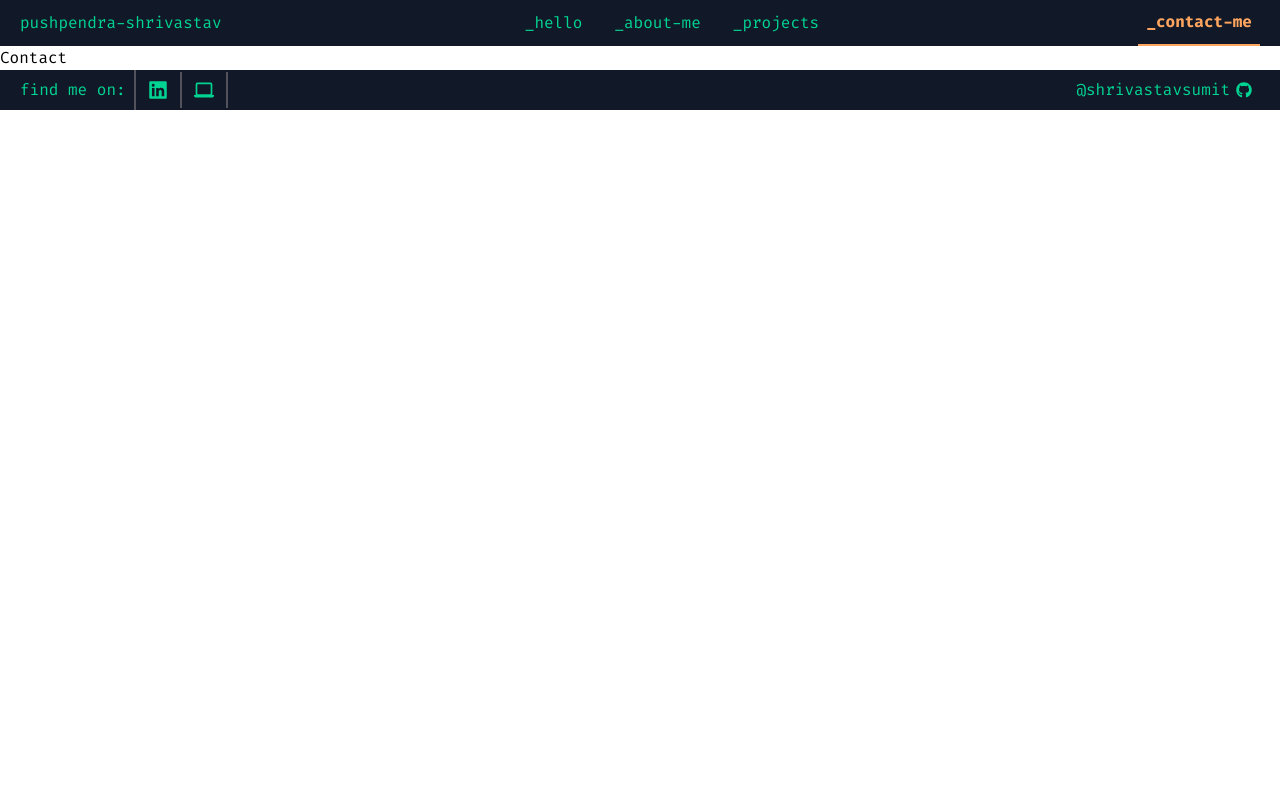
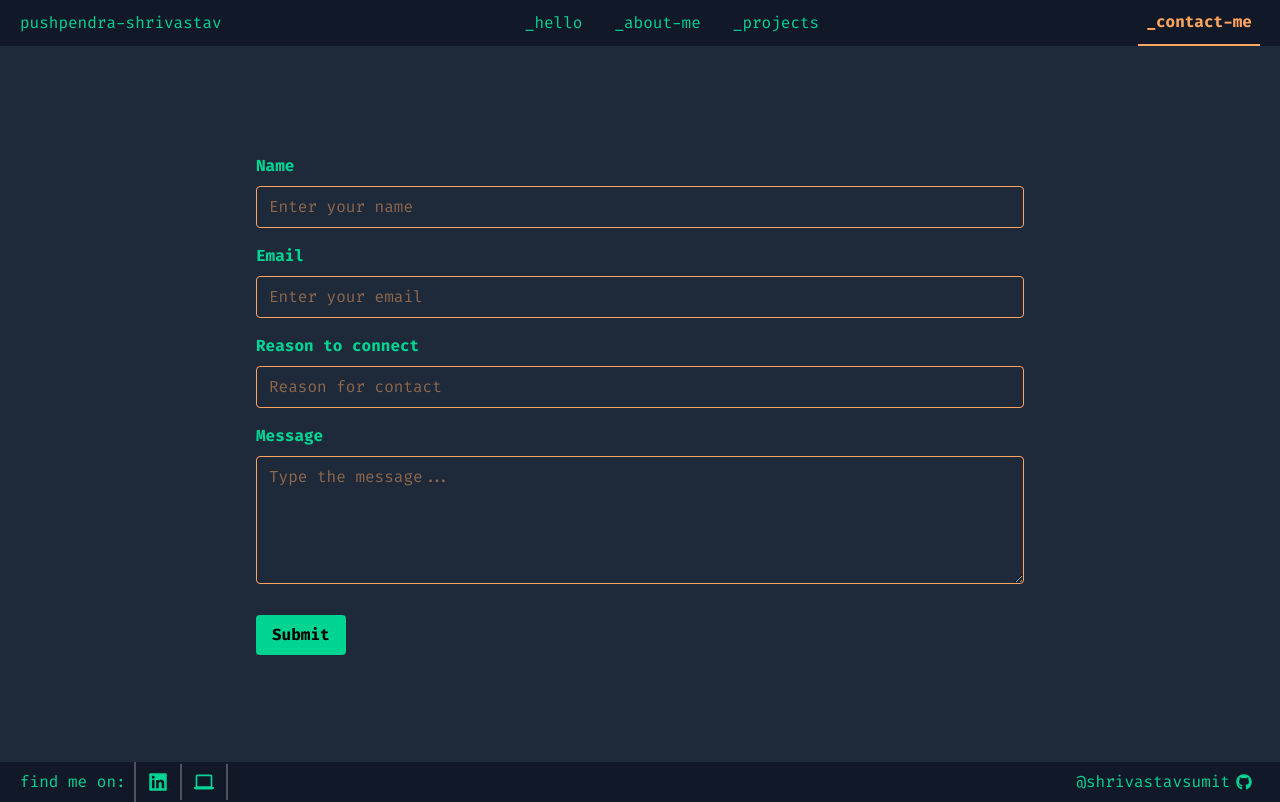
Before and after one commit to shrivastavpush/my-portfolio, a React (Vite) app: page /contact in a window 1280 px wide. Built offline with nearby package versions, Linux system fonts and the light colour scheme.

Commit message:
Contact page added + UI fixes

```diff
--- a/package.json
+++ b/package.json
@@ -13,6 +13,7 @@
     "@tailwindcss/vite": "^4.0.6",
     "react": "^19.0.0",
     "react-dom": "^19.0.0",
+    "react-hook-form": "^7.54.2",
     "react-icons": "^5.4.0",
     "react-router": "^7.1.5",
     "tailwindcss": "^4.0.6"
--- a/src/components/About.tsx
+++ b/src/components/About.tsx
@@ -1,10 +1,10 @@
 
 const About = () => {
     return (
-        <>
+        <section className="flex items-center justify-center w-full h-[89.7vh] lg:h-[89.5vh] bg-gray-800">
             <div id='backdrop'></div>
-            <div>About</div>
-        </>
+            <div className=' text-white'>welcome to About</div>
+        </section>
     )
 }
 
--- a/src/components/Contact.tsx
+++ b/src/components/Contact.tsx
@@ -1,10 +1,107 @@
+import { useForm } from "react-hook-form";
+
+interface FormData {
+    name: string;
+    email: string;
+    subject: string;
+    message: string;
+}
 
 const Contact = () => {
+    const { register, handleSubmit, formState: { errors, isSubmitting }, reset, } = useForm<FormData>();
+
+    const onSubmit = (data: FormData) => {
+        // Handling form submission here (e.g., send email)
+        console.log(data);
+
+        // Clearing the form after submission
+        reset();
+    };
+
     return (
-        <>
-            <div id='backdrop'></div>
-            <div>Contact</div>
-        </>
+        <div className="flex items-center justify-center w-full h-[89.7vh] lg:h-[89.5vh] bg-gray-800">
+            <form onSubmit={handleSubmit(onSubmit)} className="w-[75%] lg:w-[60%] m-auto">
+                <div className="mb-4">
+                    <label htmlFor="name" className="block text-emerald-400 font-bold mb-2">
+                        Name
+                    </label>
+                    <input
+                        placeholder="Enter your name"
+                        type="text"
+                        id="name"
+                        {...register('name',
+                            {
+                                required: { value: true, message: "Oops! Looks like you skipped the name field. Try again, you got this!" },
+                                minLength: { value: 5, message: "Almost there! Just a few more letters for your name. You can do it!" },
+                                maxLength: { value: 20, message: "That's a magnificent name, but it's a tad too long. 20 characters max, please. You're still awesome!" }
+                            })}
+                        className={`border rounded w-full py-2 px-3 text-[#fea55f] ${errors.name ? 'border-red-500' : ''}`}
+                    />
+                    {errors.name && <p className="text-red-500 text-sm mt-1">{errors.name.message}</p>}
+                </div>
+
+                <div className="mb-4">
+                    <label htmlFor="email" className="block text-emerald-400 font-bold mb-2">
+                        Email
+                    </label>
+                    <input
+                        placeholder="Enter your email"
+                        type="email"
+                        id="email"
+                        {...register('email', {
+                            required: { value: true, message: "Don't forget your email! (We all make typos sometimes.)" },
+                            pattern: { value: /^[A-Z0-9._%+-]{4,}@[A-Z0-9.-]{4,}\.[A-Z]{2,}$/i, message: "Email address, please! Double-check for typos. (We've all been there.)" }
+                        })}
+                        className={`border rounded w-full py-2 px-3 text-[#fea55f] ${errors.email ? 'border-red-500' : ''}`}
+                    />
+                    {errors.email && <p className="text-red-500 text-sm mt-1">{errors.email.message}</p>}
+                </div>
+
+                <div className="mb-4">
+                    <label htmlFor="subject" className="block text-emerald-400 font-bold mb-2">
+                        Reason to connect
+                    </label>
+                    <input
+                        placeholder="Reason for contact"
+                        type="text"
+                        id="subject"
+                        {...register('subject',
+                            {
+                                required: { value: true, message: "Subject line, please! What's the gist of your message?" },
+                                minLength: { value: 5, message: "Almost there! Just a few more characters for the subject line. You got this!" },
+                                maxLength: { value: 30, message: "That's a great title, but it's a bit too long for the subject. 30 characters max, please." }
+                            })}
+                        className={`border rounded w-full py-2 px-3 text-[#fea55f] ${errors.subject ? 'border-red-500' : ''}`}
+                    />
+                    {errors.subject && <p className="text-red-500 text-sm mt-1">{errors.subject.message}</p>}
+                </div>
+
+                <div className="mb-6">
+                    <label htmlFor="message" className="block text-emerald-400 font-bold mb-2">
+                        Message
+                    </label>
+                    <textarea
+                        placeholder="Type the message..."
+                        id="message"
+                        {...register('message',
+                            {
+                                required: { value: true, message: "Message time! Tell me everything! (Or at least the important stuff.)" },
+                                maxLength: { value: 300, message: "That's a long story! Can you summarize it in 300 characters or less? I'm dying to know!" }
+                            })}
+                        className={`border rounded w-full py-2 px-3 text-[#fea55f] h-32 ${errors.message ? 'border-red-500' : ''}`}
+                    ></textarea>
+                    {errors.message && <p className="text-red-500 text-sm mt-1">{errors.message.message}</p>}
+                </div>
+
+                <button
+                    disabled={isSubmitting}
+                    type="submit"
+                    className="bg-emerald-400 text-black hover:bg-[#fea55f] hover:text-white font-bold py-2 px-4 rounded cursor-pointer transition-all"
+                >
+                    Submit
+                </button>
+            </form>
+        </div>
     )
 }
 
--- a/src/components/Footer.tsx
+++ b/src/components/Footer.tsx
@@ -5,7 +5,7 @@ import { Link } from "react-router";
 
 const Footer = () => {
     return (
-        <footer className="bg-[#111827] text-emerald-400 px-5 flex justify-between items-center">
+        <footer className="bg-[#111827] text-emerald-400 px-4 lg:px-5 flex justify-between items-center">
             <div className="flex items-center space-x-4 justify-between">
                 <span className="border-r-2 border-r-zinc-600 py-2 pr-2 m-0">find me on:</span>
                 <Link to="https://www.linkedin.com/in/pushpendra-shrivastav/" target="_blank" className="border-r-2 border-r-zinc-600 py-2 px-3 m-0">
--- a/src/components/Home.tsx
+++ b/src/components/Home.tsx
@@ -1,7 +1,7 @@
 
 const Home = () => {
     return (
-        <section>
+        <section className="flex items-center justify-center w-full h-[89.7vh] lg:h-[89.5vh] bg-gray-800">
             <div id='backdrop'></div>
             <div className=' text-white'>welcome to home</div>
         </section>
--- a/src/components/Navbar.tsx
+++ b/src/components/Navbar.tsx
@@ -35,10 +35,10 @@ const Navbar = () => {
 
                 {isMobileMenuOpen && (
                     <div className="lg:hidden absolute top-14 left-0 w-full bg-[#111827] p-4 space-y-2">
-                        <NavLink to="/" className={(e) => { return e.isActive ? "nav-active block py-2" : "block py-2" }} onClick={toggleMobileMenu}>_hello</NavLink>
-                        <NavLink to="/about" className={(e) => { return e.isActive ? "nav-active block py-2" : "block py-2" }} onClick={toggleMobileMenu}>_about-me</NavLink>
-                        <NavLink to="/projects" className={(e) => { return e.isActive ? "nav-active block py-2" : "block py-2" }} onClick={toggleMobileMenu}>_projects</NavLink>
-                        <NavLink to="/contact" className={(e) => { return e.isActive ? "nav-active block py-2" : "block py-2" }} onClick={toggleMobileMenu}>_contact-me</NavLink>
+                        <NavLink to="/" className={(e) => { return e.isActive ? "nav-active block w-max py-2" : "block w-max py-2" }} onClick={toggleMobileMenu}>_hello</NavLink>
+                        <NavLink to="/about" className={(e) => { return e.isActive ? "nav-active block w-max py-2" : "block w-max py-2" }} onClick={toggleMobileMenu}>_about-me</NavLink>
+                        <NavLink to="/projects" className={(e) => { return e.isActive ? "nav-active block w-max py-2" : "block w-max py-2" }} onClick={toggleMobileMenu}>_projects</NavLink>
+                        <NavLink to="/contact" className={(e) => { return e.isActive ? "nav-active block w-max py-2" : "block w-max py-2" }} onClick={toggleMobileMenu}>_contact-me</NavLink>
                     </div>
                 )}
             </nav>
--- a/src/components/Project.tsx
+++ b/src/components/Project.tsx
@@ -1,10 +1,10 @@
 
 const Project = () => {
     return (
-        <>
+        <section className="flex items-center justify-center w-full h-[89.7vh] lg:h-[89.5vh] bg-gray-800">
             <div id='backdrop'></div>
-            <div>Project</div>
-        </>
+            <div className=' text-white'>welcome to Project</div>
+        </section>
     )
 }
 
```
Also changed, not shown: 1 other file (tests, documents, lock files or other folders).
